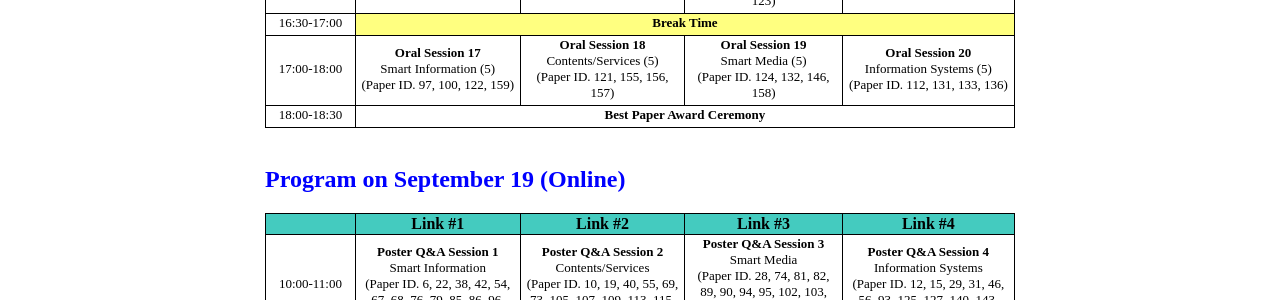
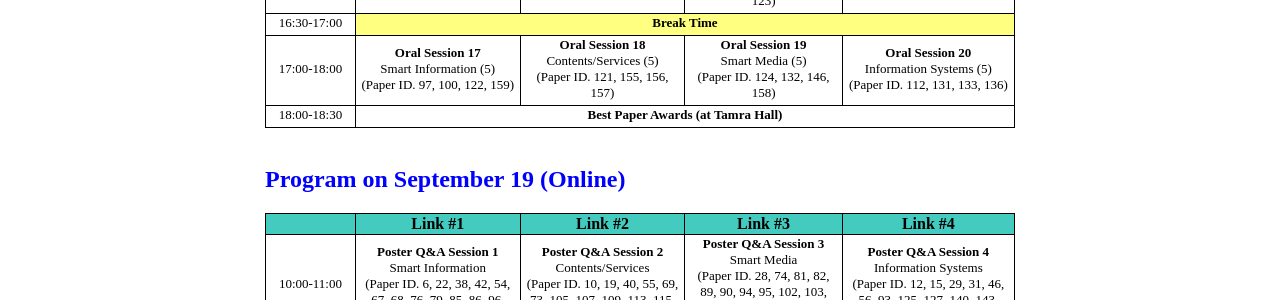
Before and after one commit to icea-conf/sma-2020.github.io, a Jekyll site: the page built from program/index.html, in a window 1280 px wide and 900 px high, scrolled down 2731 px. Shown: the part 365-665 px from the top of the window. Built offline with Jekyll 4.4.1, drawn with Linux system fonts in a browser that asks for light colours.

Commit message:
Update index.html

```diff
--- a/program/index.html
+++ b/program/index.html
@@ -475,7 +475,7 @@ title: SMA 2020
                                    18:00-18:30
                               </td>
                               <td class="tcontent3" colspan="4">
-                                   <b>Best Paper Award Ceremony</b>
+                                   <b>Best Paper Awards (at Tamra Hall)</b>
                               </td>
                          </tr>
                     </tbody>
```
